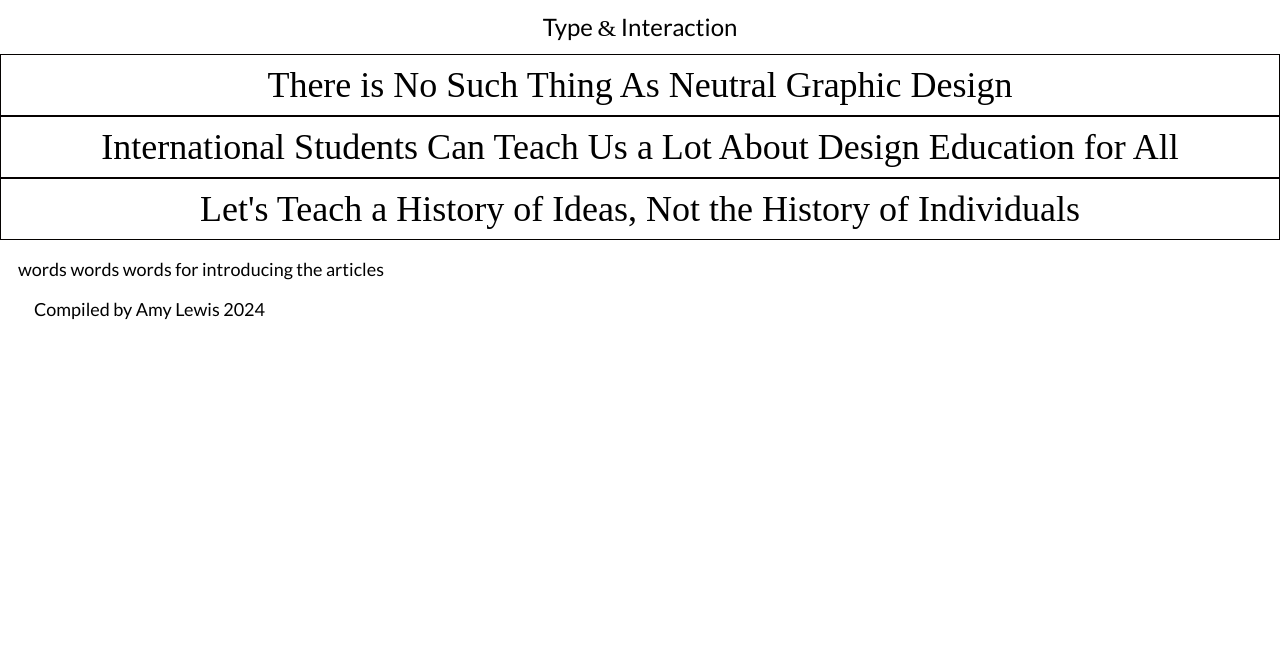
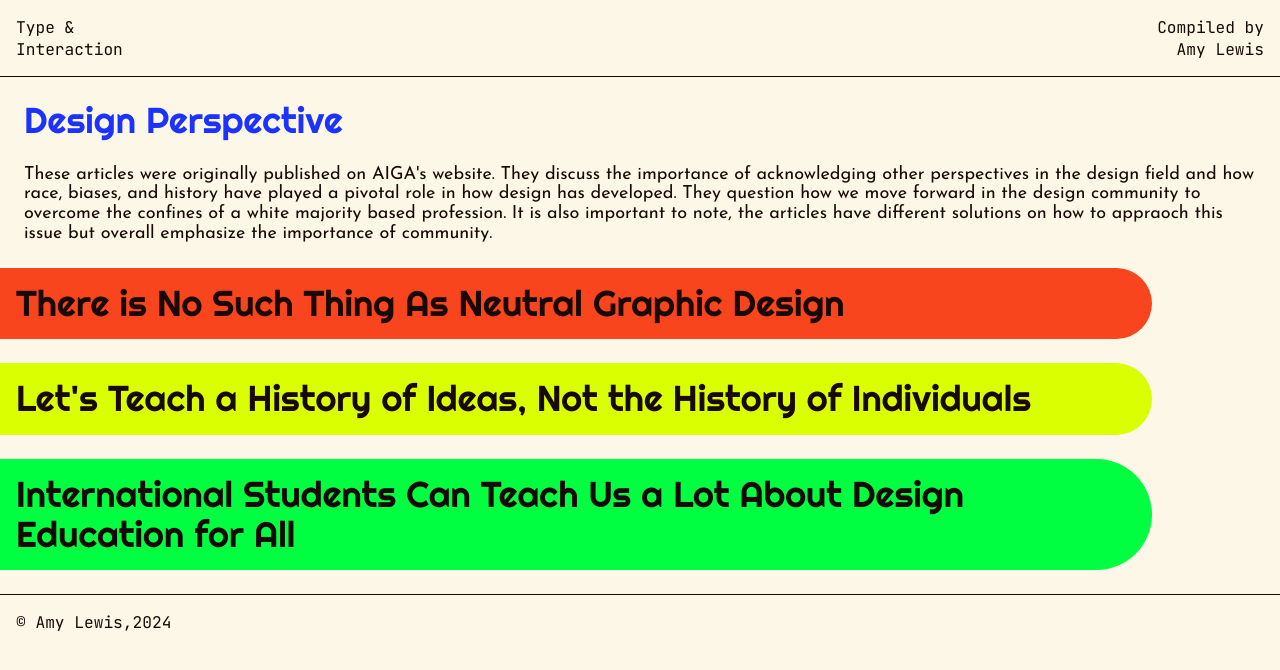
Before and after one commit to AmyLew15/Binding, a plain HTML site: page index.html in a window 1280 px wide. Drawn offline with Linux system fonts and the light colour scheme; a web font is replaced by a local one.

Commit message:
added common styles and homepage

```diff
--- a/asset/common.css
+++ b/asset/common.css
@@ -1,71 +1,132 @@
 :root{
-    /* font sizes*/
-    --size-1: 18px;
-    --size-2: 24px;
-    --size-3: 36px;
-    --size-4: 48px;
-    --size-5: 64px;
-    --size-6: 80px;
+    /* font styles */
+    --nav-font: "JetBrains Mono";
+    --heading-font: "Righteous";
+    --paragraph-font: "Josefin Sans";
+    --blockquote-font: "Josefin Sans";
 
-    /* font styles*/
-    --main-font: "Lato";
-    --heading-font: "Montagu Slab";
-    --blockquote-font: "Montagu Slab";
-    --navigation-font-size: 3.5em;
+    /* font sizes */
+    --font-base: 18px;
+    --h1-font-size: calc(var(--font-base)*.9);
+    --h2-font-size: calc(var(--font-base)*2);
+    --h3-font-size: calc(var(--font-base)*1.6);
+    --h4-font-size: calc(var(--font-base)*1.3);
+    --p-font-size: var(--font-base);
+    --blockquote-font-size: calc(var(--font-base)*1.2);
+
+    /* line height */
+    --h1-line: var(--font-base);
+    --h2-line: calc(var(--font-base)*2.2);
+    --h3-line: calc(var(--font-base)*1.8);
+    --h4-line: calc(var(--font-base)*1.5);
+    --p-line: calc(var(--font-base)*1.1);
+    --blockquote-line: calc(var(--font-base)*1.4);
 
     /* colors */
-    --light-color: #FFFBF1;
-    --dark-color: #050100;
+    --light-color: #fdf7e7;
+    --dark-color: #190905;
     --highlight-color1: #F9451D;
     --highlight-color2: #d9ff00;
     --highlight-color3: #00ff40;
     --highlight-color4: #1c33ff;
+
+    /* line */
+    --line: var(--dark-color) solid 1px;
 }
 
 /*MOBILE TO START*/
+* {
+    margin: 0;
+    padding: 0;
+}
+
+body{
+    background-color: var(--light-color);
+    scroll-behavior: smooth;
+    color: var(--dark-color);
+}
+
+.header{
+    display: flex;
+    justify-content: space-between;
+    padding: 16px;
+    border-bottom: var(--line);
+}
+
+.header-class{
+    margin: 0;
+    text-align: start;
+}
+
+.header-name{
+    margin: 0;
+    text-align: end;
+}
+
 h1{
-    font-family: var(--main-font);
-    font-size: var(--size-2);
-    text-align: center;
-    margin: .5em;
+    font-family: var(--nav-font);
+    font-size: var(--h1-font-size);
+    margin-top: 16px;
+    margin-bottom: 32px;
+}
+
+.nav{
+    font-family: var(--heading-font);
+    font-size: var(--h2-font-size);
+    line-height: var(--h2-line);
+    display:flex;
+    flex-direction: column;
+    justify-content: center;
+    padding: auto;
+}
+
+.neutral{
+    background-color: var(--highlight-color1);
+    width: 90%;
+    padding: 16px;
+    border-radius: 0px 100px 100px 0px;
+}
+
+.teach{
+    background-color: var(--highlight-color2);
+    width: 90%;
+    padding: 16px;
+    margin-top: 24px;
+    margin-bottom: 24px;
+    border-radius: 0px 100px 100px 0px;
+}
+
+.international{
+    background-color: var(--highlight-color3);
+    width: 90%;
+    padding: 16px;
+    margin-top: 24px;
+    margin-bottom: 24px;
+    border-radius: 0px 100px 100px 0px;
 }
 
 h2{
-    font-family: var(--main-font);
-    font-size: var(--size-3)
-}
-
-nav>ul>li{
     font-family: var(--heading-font);
-    font-size: var(--size-3);
-    padding: .25em;
-    border: var(--dark-color) 1px solid;
-    display:flex;
-    flex-direction: column;
-    align-items: center;
-    justify-content: center;
-    padding: auto;
-    width: 100%;
-}
-
-ul{
-    margin-top: .5em;
-    margin-bottom: .5em;
-}
-
-em{
-    font-family: var(--blockquote-font);
+    font-size: var(--h2-font-size);
+    line-height: var(--h2-line);
+    color: var(--highlight-color4);
+    margin: 24px;
 }
 
 p{
-    font-family: var(--main-font);
-    font-size: var(--size-1);
+    font-family: var(--paragraph-font);
+    font-size: var(--font-base);
+    line-height: var(--p-line);
     text-align: left;
-    margin: 1em;
+    margin: 24px;
 }
 
 footer{
-    margin: 1em;
+    font-family: var(--nav-font);
+    font-size: var(--h1-font-size);
+    border-top: var(--line);
+    padding: 16px;
+    display: flex;
 }
 
 /*@media (min-width: 1280px)*/
--- a/index.html
+++ b/index.html
@@ -10,33 +10,30 @@
         <!--Fonts-->
         <link rel="preconnect" href="https://fonts.googleapis.com">
         <link rel="preconnect" href="https://fonts.gstatic.com" crossorigin>
-        <link href="https://fonts.googleapis.com/css2?family=Lato:ital,wght@0,100;0,300;0,400;0,700;0,900;1,100;1,300;1,400;1,700;1,900&family=Montagu+Slab:opsz,wght@16..144,100..700&display=swap" rel="stylesheet">
-
-        <link rel="preconnect" href="https://fonts.googleapis.com">
-        <link rel="preconnect" href="https://fonts.gstatic.com" crossorigin>
-        <link href="https://fonts.googleapis.com/css2?family=Familjen+Grotesk:ital,wght@0,400..700;1,400..700&family=Space+Mono:ital,wght@0,400;0,700;1,400;1,700&display=swap" rel="stylesheet">
-
-        <link rel="preconnect" href="https://fonts.googleapis.com">
-        <link rel="preconnect" href="https://fonts.gstatic.com" crossorigin>
-        <link href="https://fonts.googleapis.com/css2?family=Montserrat:ital,wght@0,100..900;1,100..900&display=swap" rel="stylesheet">
+        <link href="https://fonts.googleapis.com/css2?family=JetBrains+Mono:ital,wght@0,100..800;1,100..800&family=Josefin+Sans:ital,wght@0,100..700;1,100..700&family=Righteous&display=swap" rel="stylesheet">
 
     </head>
             <body>
-            <header>
-                <h1>Type <em>&</em> Interaction</h1>
+            <header class="header">
+                <h1 class="header-class"> Type & <br>Interaction</h1>
+                <h1 class="header-name"> Compiled by <br>Amy Lewis</h1>
             </header>
-            <nav class="navigation">
+
+            <section>
+                <h2>Design Perspective</h2>
+                <p>These articles were originally published on AIGA's website. They discuss the importance of acknowledging other perspectives in the design field and how race, biases, and history have played a pivotal role in how design has developed. They question how we move forward in the design community to overcome the confines of a white majority based profession. It is also important to note, the articles have different solutions on how to appraoch this issue but overall emphasize the importance of community.</p>
+            </section>
+
+            <nav class="nav">
                 <ul>
-                    <li><a href="neutral-design/neutral-design.html"><span>There is No Such Thing As Neutral Graphic Design</span></a></li>
-                    <li><a href="international-students/international-students.html"><span>International Students Can Teach Us a Lot About Design Education for All</span></a></li>
-                    <li><a href="lets-teach/lets-teach.html"><span>Let's Teach a History of Ideas, Not the History of Individuals</span></a></li>
+                    <div class="neutral"><li><a href="neutral-design/neutral-design.html"><span>There is No Such Thing As Neutral Graphic Design</span></a></li></div>
+                    <div class="teach"><li><a href="lets-teach/lets-teach.html"><span>Let's Teach a History of Ideas, Not the History of Individuals</span></a></li></div>
+                    <div class="international"><li><a href="international-students/international-students.html"><span>International Students Can Teach Us a Lot About Design Education for All</span></a></li></div>
                 </ul>
             </nav>
-                <section>
-                    <p>words words words for introducing the articles</p>
-                </section>
         </body>
+
     <footer>
-        <p>Compiled by Amy Lewis <time>2024</time></p>
+        © Amy Lewis, <time>2024</time>
     </footer>
 </html>
```
Also changed, not shown: international-students/international-students.html (+2 -4 lines), lets-teach/lets-teach.html (+2 -4 lines), neutral-design/neutral-design.html (+4 -4 lines).
